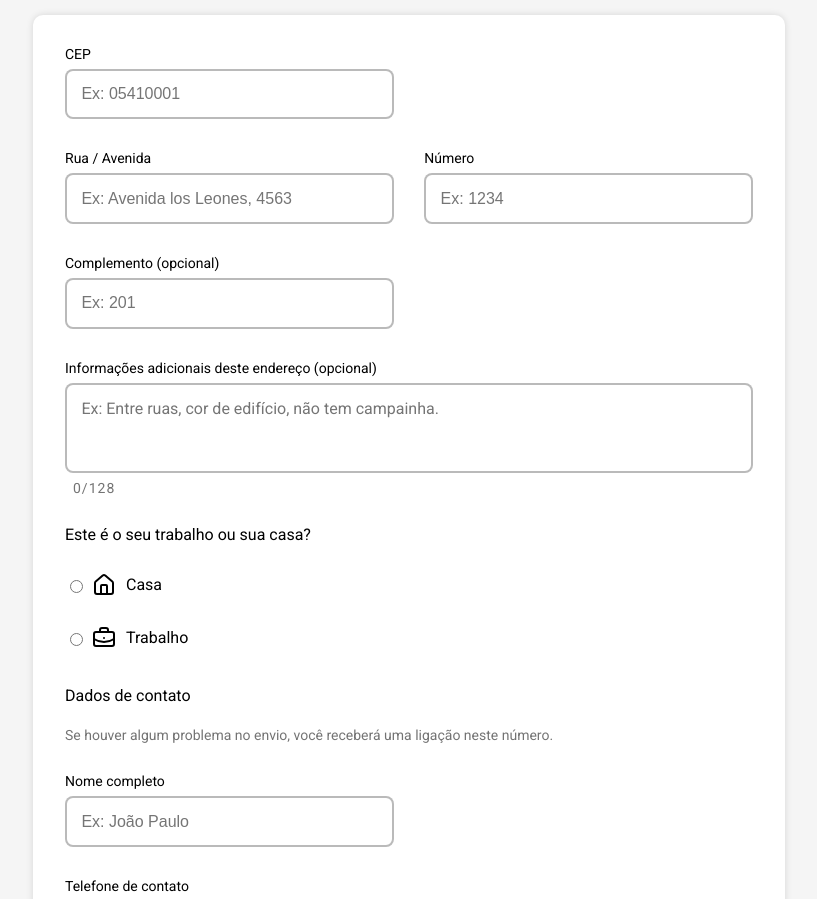
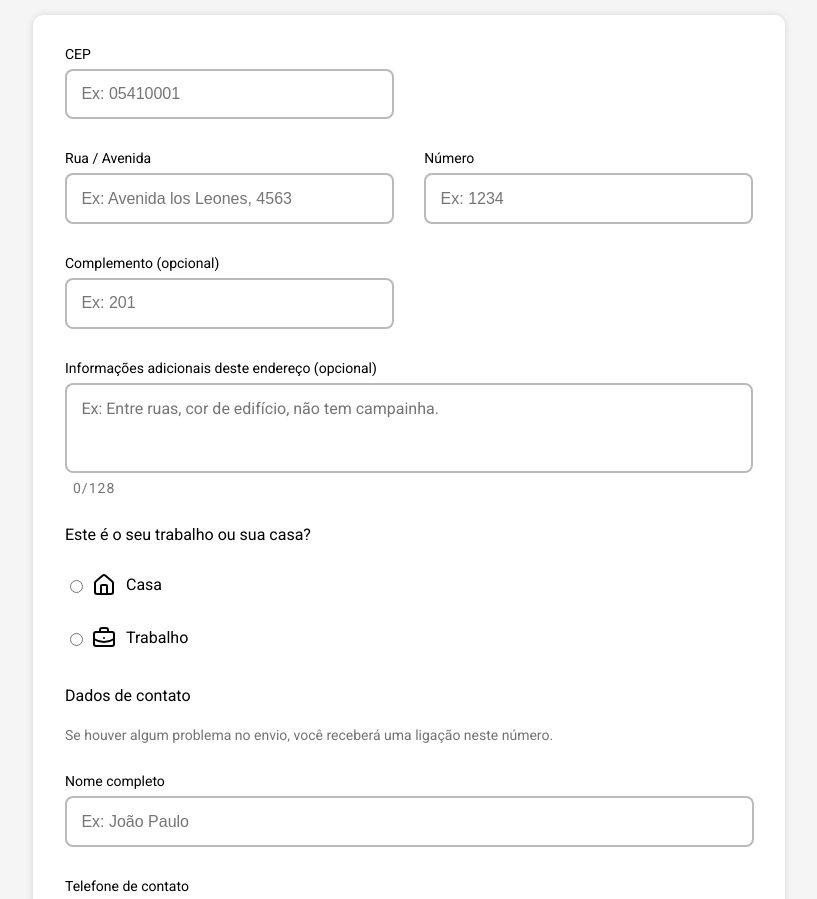
Before and after one commit to kauasilvandrade/cloneMercadoLivre, a React (Vite) app: page / in a window 1280 px wide. Shown: the part 205-1104 px from the top of the page, without its empty margins (263-1080 px from the left). Built offline with nearby package versions, Linux system fonts and the light colour scheme.

Commit message:
Alteração de tamanho dos inputs

```diff
--- a/src/App.tsx
+++ b/src/App.tsx
@@ -62,12 +62,14 @@ export function App() {
             name="name"
             label="Nome completo"
             placeholder="Ex: João Paulo"
+            size={"large"}
           />
 
           <InputField
             name="contact"
             label="Telefone de contato"
             placeholder="Ex: 11 9607-1018"
+            size={"large"}
           />
 
           <Button />
--- a/src/components/AddressForm/InputField/index.tsx
+++ b/src/components/AddressForm/InputField/index.tsx
@@ -1,11 +1,12 @@
 import styles from "./styles.module.css"
 
-type Props = React.ComponentProps<"input"> & {
+type Props = Omit<React.ComponentProps<"input">, "size"> & {
     label: string
     name: string
+    size?: "default" | "large"
 }
 
-export function InputField({ label, name, ...rest }: Props) {
+export function InputField({ label, name, size ="default", ...rest }: Props) {
     return (
         <div className={styles.container}>
 
@@ -15,6 +16,7 @@ export function InputField({ label, name, ...rest }: Props) {
                 id={name}
                 name={name}
                 {...rest}
+                className={size === "large" ? styles.inputLarge : ""}
             />
 
         </div>
--- a/src/components/AddressForm/InputField/styles.module.css
+++ b/src/components/AddressForm/InputField/styles.module.css
@@ -24,8 +24,8 @@
     width: 18.5rem;
 }
 
-.inputLarge {
-    background-color: red;
+input.inputLarge {
+    width: 41rem;
 }
 
 .container input:focus, .container textarea:focus {
```
